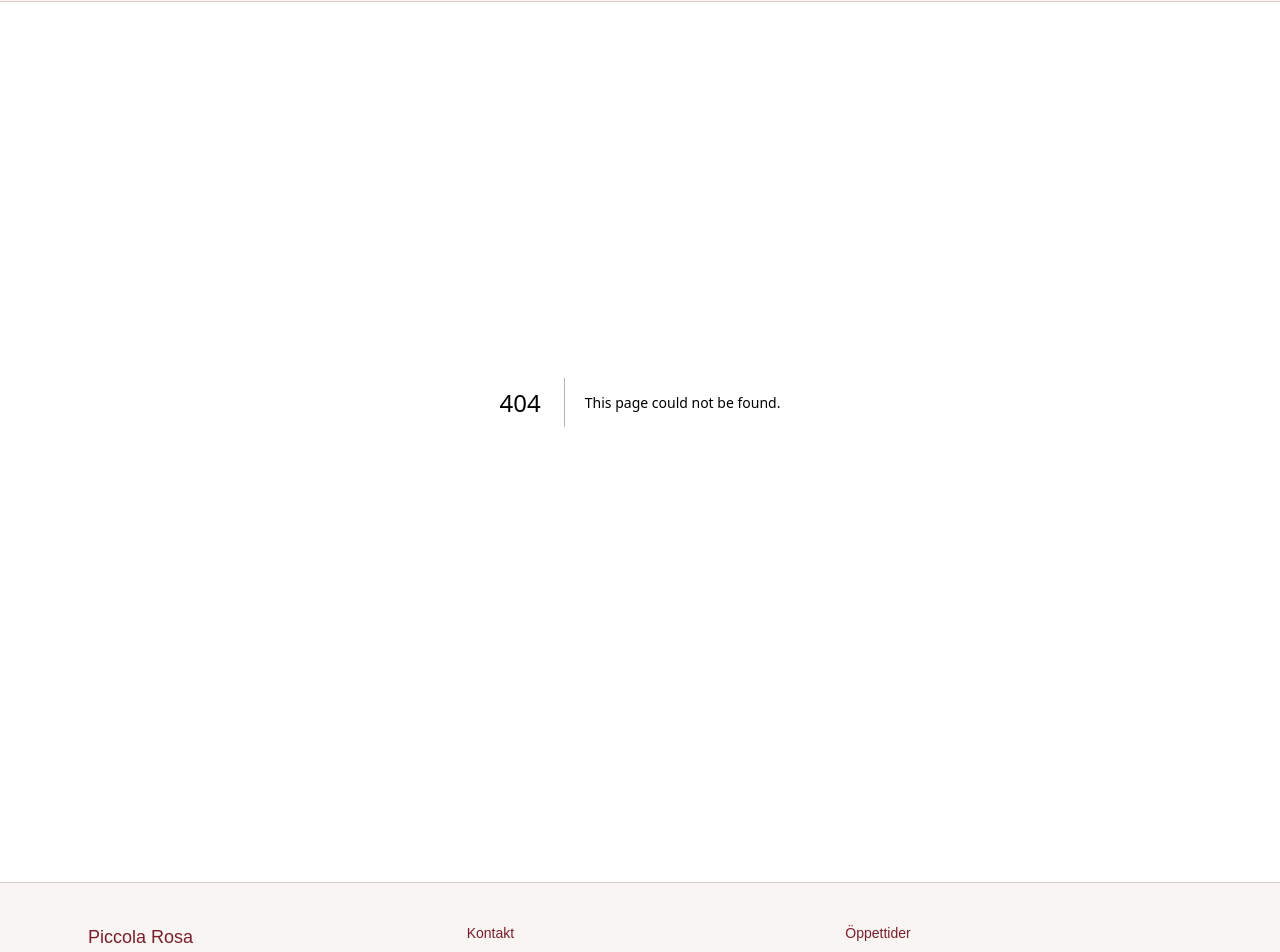
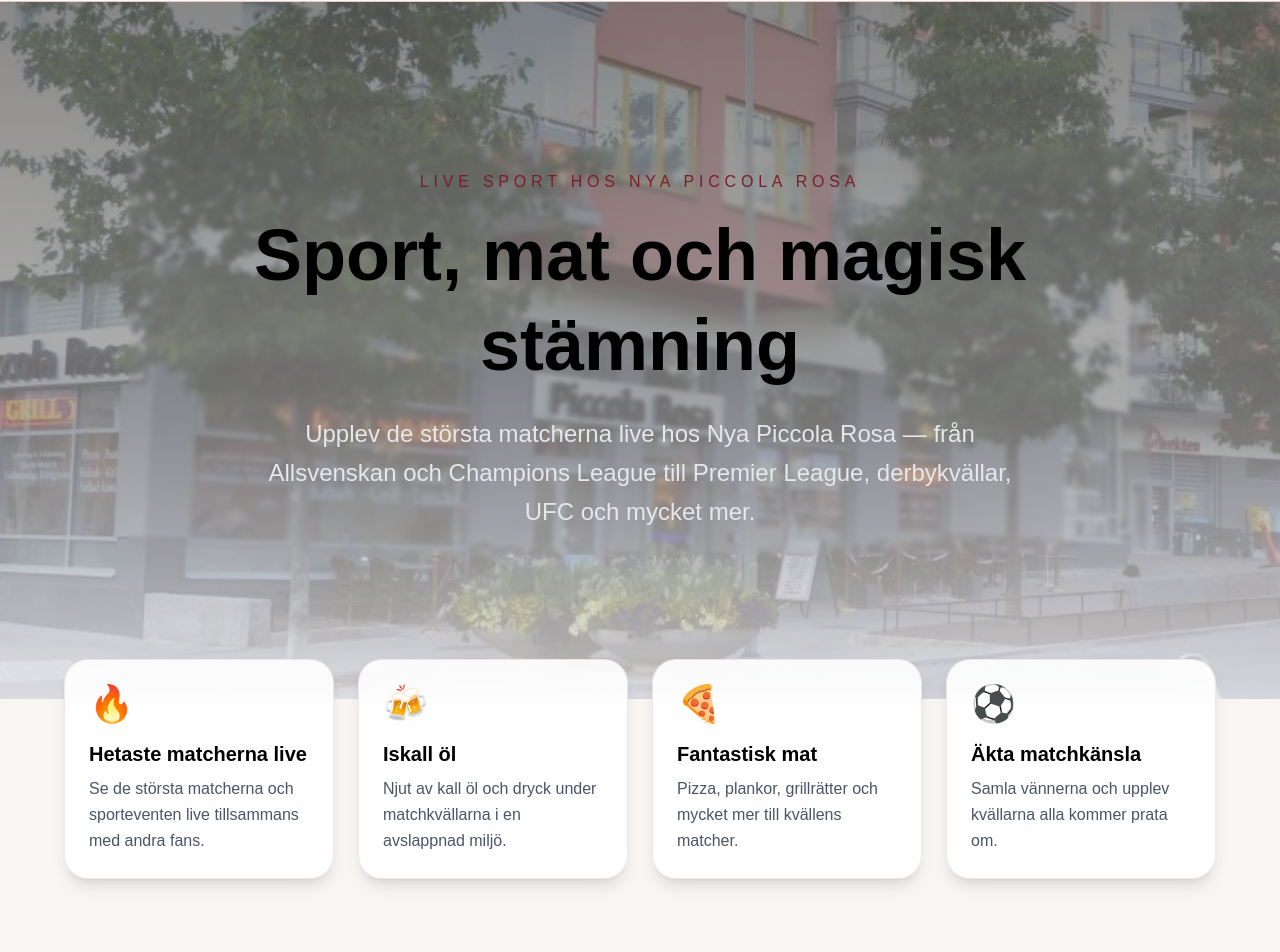
Before and after one commit to OggyOggelito/piccola-rosa-website, a Next.js app: page /sport in a window 1280 px wide. Before the commit this address had no page. Shown: the part 183-1135 px from the top of the page. Built offline with nearby package versions, Linux system fonts and the light colour scheme.

Commit message:
Sport site added

```diff
--- /dev/null
+++ b/src/app/sport/page.jsx
@@ -0,0 +1,88 @@
+
+
+export default function SportPage() {
+  return (
+    <main className="min-h-screen bg-[#F8F5F2] text-black overflow-hidden">
+      {/* Hero */}
+      <section className="relative px-4 md:px-6 py-28 md:py-36 text-center overflow-hidden">
+        <div className="absolute inset-0 bg-linear-to-b from-black/60 via-black/40 to-[#F8F5F2]" />
+        <img
+          src="/images/npr.png"
+          alt="Nya Piccola Rosa restaurang"
+          className="absolute inset-0 w-full h-full object-cover opacity-25"
+        />
+
+        <div className="relative z-10 max-w-5xl mx-auto backdrop-blur-[2px] rounded-3xl px-4 py-6">
+          <p className="text-[#7A1E2C] uppercase tracking-[0.3em] text-sm md:text-base font-medium mb-4">
+            Live Sport hos Nya Piccola Rosa
+          </p>
+
+          <h1 className="text-4xl sm:text-5xl md:text-7xl font-semibold leading-tight mb-6">
+            Sport, mat och magisk stämning
+          </h1>
+
+          <p className="text-lg md:text-2xl text-gray-200 max-w-3xl mx-auto leading-relaxed">
+            Upplev de största matcherna live hos Nya Piccola Rosa — från
+            Allsvenskan och Champions League till Premier League,
+            derbykvällar, UFC och mycket mer.
+          </p>
+        </div>
+      </section>
+
+      {/* Highlights */}
+      <section className="px-4 md:px-6 pb-16 md:pb-24">
+        <div className="max-w-6xl mx-auto grid sm:grid-cols-2 lg:grid-cols-4 gap-6 -mt-10 relative z-20">
+          <div className="bg-white/90 backdrop-blur-sm border border-[#7A1E2C]/10 rounded-3xl p-6 shadow-lg hover:-translate-y-1 hover:shadow-2xl transition duration-300">
+            <div className="text-4xl mb-4">🔥</div>
+            <h3 className="text-xl font-semibold mb-2">
+              Hetaste matcherna live
+            </h3>
+            <p className="text-gray-600 leading-relaxed">
+              Se de största matcherna och sporteventen live tillsammans med
+              andra fans.
+            </p>
+          </div>
+
+          <div className="bg-white/90 backdrop-blur-sm border border-[#7A1E2C]/10 rounded-3xl p-6 shadow-lg hover:-translate-y-1 hover:shadow-2xl transition duration-300">
+            <div className="text-4xl mb-4">🍻</div>
+            <h3 className="text-xl font-semibold mb-2">Iskall öl</h3>
+            <p className="text-gray-600 leading-relaxed">
+              Njut av kall öl och dryck under matchkvällarna i en avslappnad
+              miljö.
+            </p>
+          </div>
+
+          <div className="bg-white/90 backdrop-blur-sm border border-[#7A1E2C]/10 rounded-3xl p-6 shadow-lg hover:-translate-y-1 hover:shadow-2xl transition duration-300">
+            <div className="text-4xl mb-4">🍕</div>
+            <h3 className="text-xl font-semibold mb-2">Fantastisk mat</h3>
+            <p className="text-gray-600 leading-relaxed">
+              Pizza, plankor, grillrätter och mycket mer till kvällens matcher.
+            </p>
+          </div>
+
+          <div className="bg-white/90 backdrop-blur-sm border border-[#7A1E2C]/10 rounded-3xl p-6 shadow-lg hover:-translate-y-1 hover:shadow-2xl transition duration-300">
+            <div className="text-4xl mb-4">⚽</div>
+            <h3 className="text-xl font-semibold mb-2">Äkta matchkänsla</h3>
+            <p className="text-gray-600 leading-relaxed">
+              Samla vännerna och upplev kvällarna alla kommer prata om.
+            </p>
+          </div>
+        </div>
+      </section>
+
+      {/* Closing */}
+      <section className="px-4 md:px-6 pb-24 text-center">
+        <div className="max-w-4xl mx-auto bg-linear-to-br from-[#7A1E2C] to-[#4d111b] text-white rounded-4xl p-8 md:p-14 shadow-2xl border border-white/10">
+          <h2 className="text-3xl md:text-5xl font-semibold mb-6 leading-tight">
+            Hässelbys nya mötesplats för live sport
+          </h2>
+
+          <p className="text-lg md:text-xl text-white/90 leading-relaxed max-w-3xl mx-auto">
+            Välkommen till Nya Piccola Rosa — mötesplatsen för sport, mat och
+            skön stämning i Hässelby Strand.
+          </p>
+        </div>
+      </section>
+    </main>
+  );
+}
```
